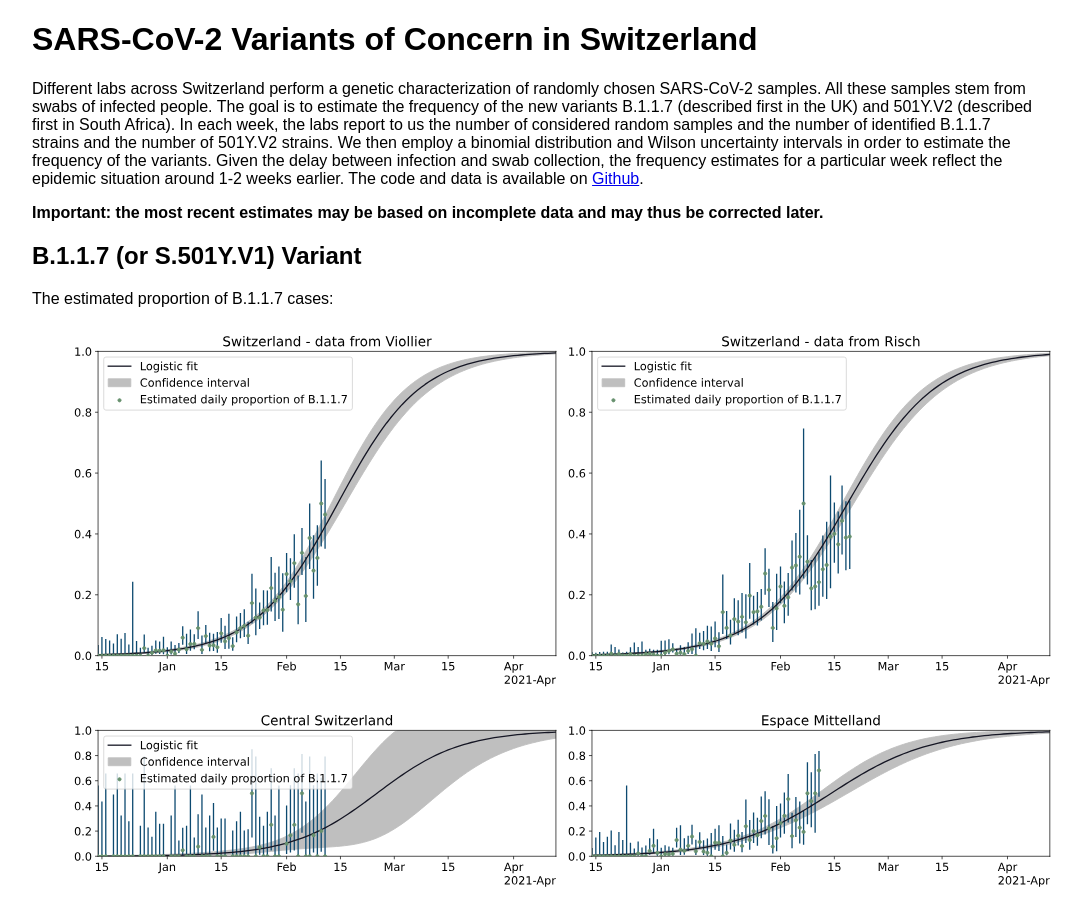
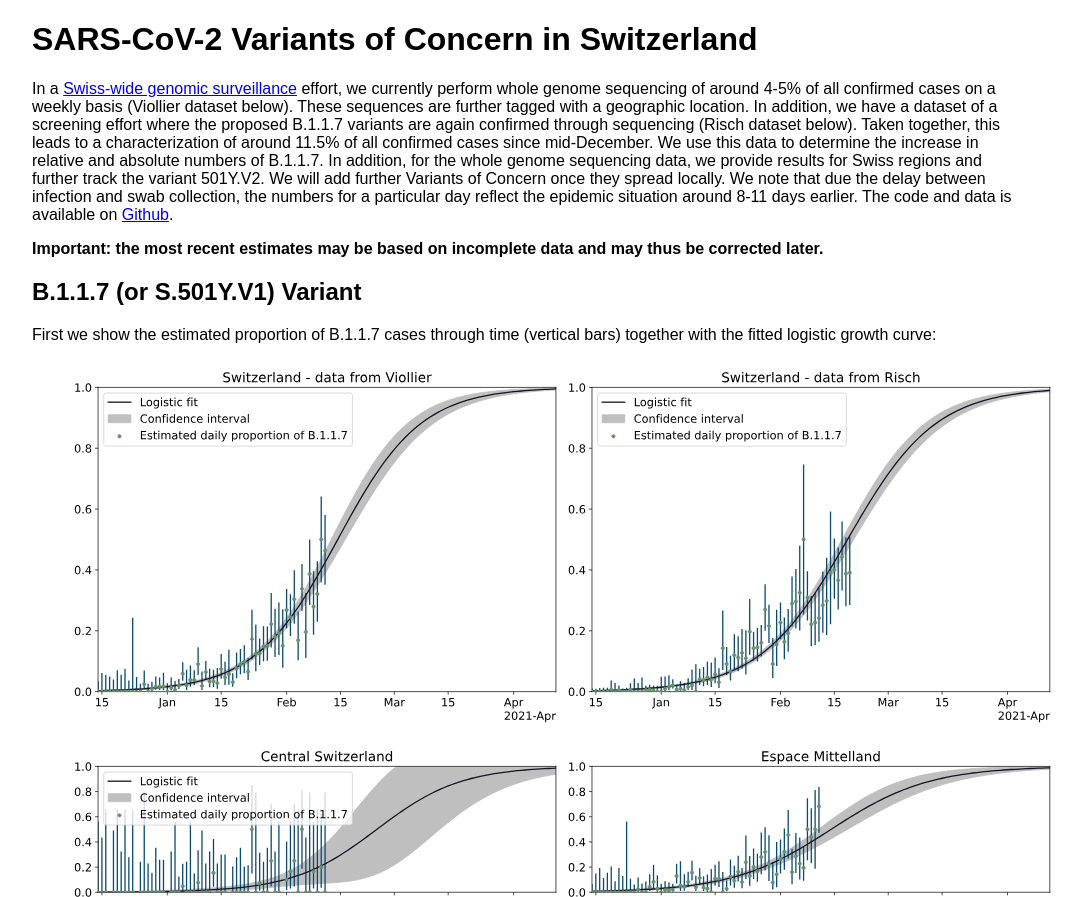
Before and after one commit to cevo-public/Quantification-of-the-spread-of-a-SARS-CoV-2-variant, a plain HTML site: page docs/index.html in a window 1280 px wide. Shown: the top 897 px of the page, without its empty margins (108-1190 px from the left). Drawn offline with Linux system fonts and the light colour scheme.

Commit message:
Text added to reflect changes on the website

```diff
--- a/docs/index.html
+++ b/docs/index.html
@@ -25,13 +25,21 @@
 
 <h1>SARS-CoV-2 Variants of Concern in Switzerland</h1>
 <p>
-    Different labs across Switzerland perform a genetic characterization of randomly chosen SARS-CoV-2 samples. All
-    these samples stem from swabs of infected people. The goal is to estimate the frequency of the new variants B.1.1.7
-    (described first in the UK) and 501Y.V2 (described first in South Africa). In each week, the labs report to us the
-    number of considered random samples and the number of identified B.1.1.7 strains and the number of 501Y.V2 strains.
-    We then employ a binomial distribution and Wilson uncertainty intervals in order to estimate the frequency of the
-    variants. Given the delay between infection and swab collection, the frequency estimates for a particular week
-    reflect the epidemic situation around 1-2 weeks earlier. The code and data is available on
+    In a <a href="https://bsse.ethz.ch/cevo/research/sars-cov-2/swiss-sequencing-consortium---viollier.html">Swiss-wide genomic surveillance</a> effort, we currently
+    perform whole genome sequencing of around 4-5% of all confirmed cases on a weekly basis (Viollier dataset below). These sequences are further tagged with a geographic location.
+    In addition, we have a dataset of a screening effort where the proposed B.1.1.7 variants are again confirmed through sequencing (Risch dataset below).
+    Taken together, this leads to a characterization of around 11.5% of all confirmed cases since mid-December.
+
+    We use this data to determine the increase in relative and absolute numbers of B.1.1.7.
+    In addition, for the whole genome sequencing data, we
+    provide results for Swiss regions and further track the variant 501Y.V2. We will add further Variants of Concern once they spread locally.
+    We note that due the delay between infection and swab collection, the numbers for a particular day
+    reflect the epidemic situation around 8-11 days earlier.
+
+   <!--- The methods employed for the plots below are described in our <a href="todo">manuscript</a>. In particular, we further provide estimates on the transmission fitness advantage
+    of B.1.1.7 for Switzerland and the Swiss regions. --->
+
+    The code and data is available on
     <a href="https://github.com/cevo-public/Quantification-of-the-spread-of-a-SARS-CoV-2-variant">Github</a>.
 </p>
 
@@ -40,7 +48,7 @@
 
 <h2>B.1.1.7 (or S.501Y.V1) Variant</h2>
 
-<p>The estimated proportion of B.1.1.7 cases:</p>
+<p>First we show the estimated proportion of B.1.1.7 cases through time (vertical bars) together with the fitted logistic growth curve:</p>
 
 <img
     src="https://raw.githubusercontent.com/cevo-public/Quantification-of-the-spread-of-a-SARS-CoV-2-variant/main/figures/g4.8/fig_proportion_switzerland_viollier_risch.svg"
@@ -52,7 +60,7 @@
     style="margin-left: 30px; margin-right: 30px;"
 >
 
-<p>The estimated absolute number of B.1.1.7 cases:</p>
+<p>Based on the estimated proportions of B.1.1.7, we provide the estimated expected absolute number of B.1.1.7 cases through time:</p>
 
 <img
     src="https://raw.githubusercontent.com/cevo-public/Quantification-of-the-spread-of-a-SARS-CoV-2-variant/main/figures/g4.8/fig_cases_switzerland_joint.svg"
@@ -64,7 +72,7 @@
     style="margin-left: 30px; margin-right: 30px;"
 >
 
-<p>Estimated weekly proportion and absolute number of B.1.1.7 cases (interactive):</p>
+<p>We provide the estimated weekly proportion and absolute number of B.1.1.7 cases in an interactive plot:</p>
 
 <iframe
         src="https://ibz-shiny.ethz.ch/covidDashboard/variant-plot/variantPlot_b117_internal.html"
@@ -74,7 +82,9 @@
 ></iframe>
 
 
-<h2>B.1.351 (or S.501Y.V2) Variant</h2>
+<h2>B.1.351 (or 501Y.V2) Variant</h2>
+
+<p>We provide the estimated weekly proportion and absolute number of 501Y.V2 cases in an interactive plot:</p>
 
 <iframe
         src="https://ibz-shiny.ethz.ch/covidDashboard/variant-plot/variantPlot_s501yv2_internal.html"
@@ -85,6 +95,8 @@
 
 
 <h2>International Comparison</h2>
+
+Finally we show the relative frequency of B.1.1.7 for Switzerland, Denmark and the UK in an interactive plot. The underlying data are GISAID genomes. In addition, for the UK, we use data on S gene target failure (S-dropout).
 
 <iframe
         src="https://ibz-shiny.ethz.ch/covidDashboard/variant-plot/variantPlot_b117_international.html"
@@ -107,7 +119,7 @@
 <p>
     <b>Viollier:</b> Samples are provided by <a href="https://www.viollier.ch/">Viollier AG</a>. Whole genome sequenicing is performed
     through the <a href="https://bsse.ethz.ch/cevo/research/sars-cov-2/swiss-sequencing-consortium---viollier.html">
-    Swiss Viollier Sequencing Consortium</a> lead by ETH Zürich.
+    Swiss SARS-CoV-2 Sequencing Consortium</a> lead by ETH Zürich.
 </p>
 <p>
     <b>Risch:</b> Samples are provided and screened by <a href="https://www.risch.ch/">Labor Risch</a>. Genomic characterization is
```
